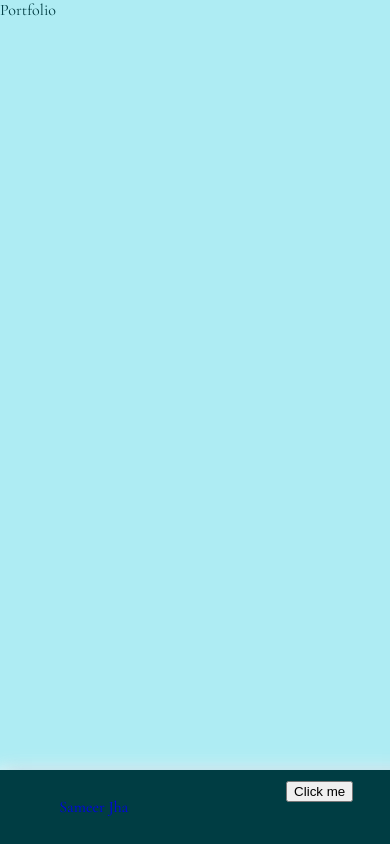
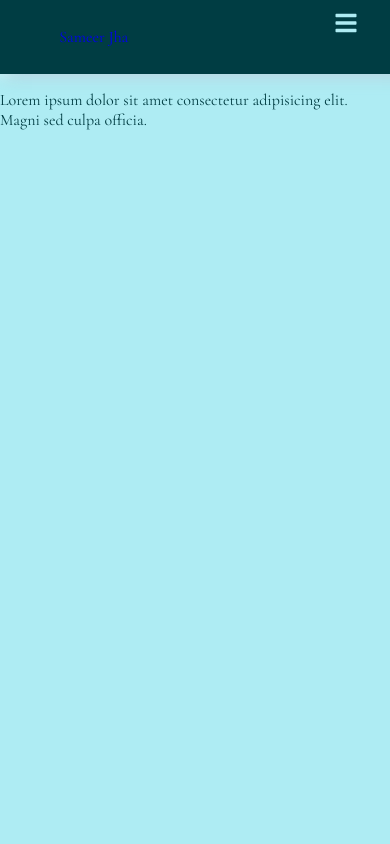
Before and after one commit to Sameerjha236/Portfolio-Website, a React (Create React App) app: page /portfolio in a window 390 px wide. Shown: the top 844 px of the page. Built offline with nearby package versions, Linux system fonts and the light colour scheme.

Commit message:
Navbar 80% completed now at the end

```diff
--- a/src/App.css
+++ b/src/App.css
@@ -73,7 +73,7 @@ h4 {
 /* -----------------Navbar------------------------------- */
 .navbar {
   background-color: var(--comp1);
-  width: 3.5 rem;
+  width: 3 rem;
   margin-right: 2rem;
   padding: 0.7rem;
   display: flex;
@@ -85,7 +85,7 @@ h4 {
   display: none;
 }
 .nav-links {
-  margin-left: -3.2rem;
+  margin-left: -2.6rem;
   overflow: hidden;
   margin-top: 4rem;
   height: 100%;
@@ -98,30 +98,19 @@ h4 {
   flex-direction: column;
   gap: 6rem;
   height: 100%;
+  justify-content: center;
+  text-align: center;
 }
 .links a {
   color: var(--dom);
   text-transform: capitalize;
   font-weight: bold;
   letter-spacing: 2px;
-  font-size: 1.2rem;
+  font-size: 1.5rem;
   transition: var(--transition);
   &:hover {
     color: var(--accent);
-    .icon {
-      display: none;
-    }
-    &:after {
-      content: attr(data-text);
-      display: block;
-      justify-content: center;
-      text-align: center;
-      width: 100%;
-    }
   }
-}
-.active {
-  color: var(--accent);
 }
 @media screen and (max-width: 768px) {
   .App {
@@ -129,11 +118,9 @@ h4 {
     margin: 0px;
   }
   .navbar {
-    position: absolute;
-    bottom: 0px;
     width: 100%;
-    margin: 0px;
   }
+
   .nav-header {
     display: flex;
     justify-content: space-between;
@@ -143,6 +130,20 @@ h4 {
 
   .toggle {
     display: block;
+    position: absolute;
+    right: 2rem;
+  }
+  .toggle-btn {
+    font-size: 1.5rem;
+    color: var(--dom);
+    background: transparent;
+    border-color: transparent;
+    transition: var(--transition);
+    cursor: pointer;
+  }
+  .toggle-btn:hover {
+    color: var(--dom);
+    transform: rotate(90deg);
   }
   .nav-links {
     margin-left: 0px;
@@ -255,3 +256,5 @@ h4 {
     margin: 0.2rem;
   }
 }
+
+/* -------------------------------About---------------------------------------- */
--- a/src/Components/Contact.jsx
+++ b/src/Components/Contact.jsx
@@ -1,6 +1,13 @@
 import React from "react";
 const Contact = () => {
-  return <div className="contact">Contact</div>;
+  return (
+    <div className="contact">
+      <p>
+        Lorem ipsum dolor sit amet consectetur adipisicing elit. Iste, vitae
+        quo?
+      </p>
+    </div>
+  );
 };
 
 export default Contact;
--- a/src/Components/Home.jsx
+++ b/src/Components/Home.jsx
@@ -14,7 +14,7 @@ const Home = () => {
               autoStart: true,
               loop: true,
             }}
-          />{" "}
+          />
         </h1>
         <p>
           A web developer with a passion for creating exceptional websites that
--- a/src/Components/Navbar.jsx
+++ b/src/Components/Navbar.jsx
@@ -4,7 +4,7 @@ import { BiHomeAlt2 } from "react-icons/bi";
 import { RxAvatar } from "react-icons/rx";
 import { FaEnvelope } from "react-icons/fa";
 import { HiRocketLaunch } from "react-icons/hi2";
-
+import { FaBars } from "react-icons/fa";
 const Navbar = () => {
   const [showLinks, setShowLinks] = useState(false);
 
@@ -19,9 +19,7 @@ const Navbar = () => {
           <p className="logo">Sameer Jha</p>
         </NavLink>
         <div className="toggle">
-          <button className="toggle-btn" onClick={handleToggleClick}>
-            Click me
-          </button>
+          <FaBars className="toggle-btn" onClick={handleToggleClick} />
         </div>
       </div>
       <div className={`nav-links ${showLinks ? "show" : ""}`}>
@@ -29,6 +27,11 @@ const Navbar = () => {
           <li>
             <NavLink to="/" data-text="Home">
               <BiHomeAlt2 className="icon" />
+            </NavLink>
+          </li>
+          <li>
+            <NavLink to="/about" data-text="About">
+              <RxAvatar className="icon" />
             </NavLink>
           </li>
           <li>
@@ -41,11 +44,6 @@ const Navbar = () => {
               <FaEnvelope className="icon" />
             </NavLink>
           </li>
-          <li>
-            <NavLink to="/about" data-text="About">
-              <RxAvatar className="icon" />
-            </NavLink>
-          </li>
         </ul>
       </div>
     </nav>
--- a/src/Components/Portfolio.jsx
+++ b/src/Components/Portfolio.jsx
@@ -1,6 +1,13 @@
 import React from "react";
 const Portfolio = () => {
-  return <div className="portfolio">Portfolio</div>;
+  return (
+    <div className="portfolio">
+      <p>
+        Lorem ipsum dolor sit amet consectetur adipisicing elit. Magni sed culpa
+        officia.
+      </p>
+    </div>
+  );
 };
 
 export default Portfolio;
```
